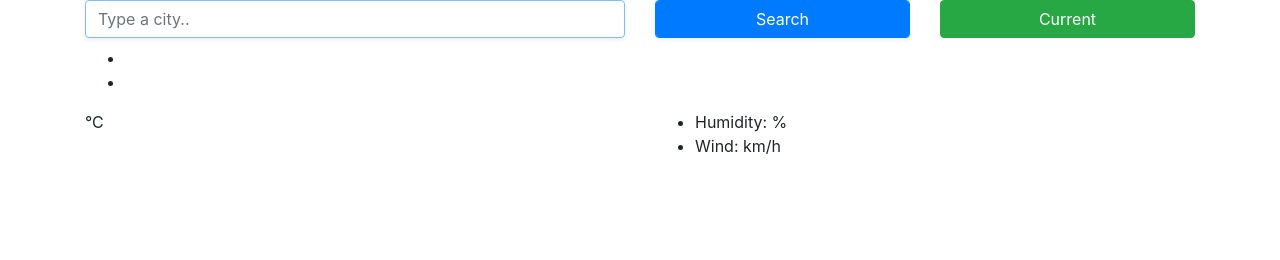
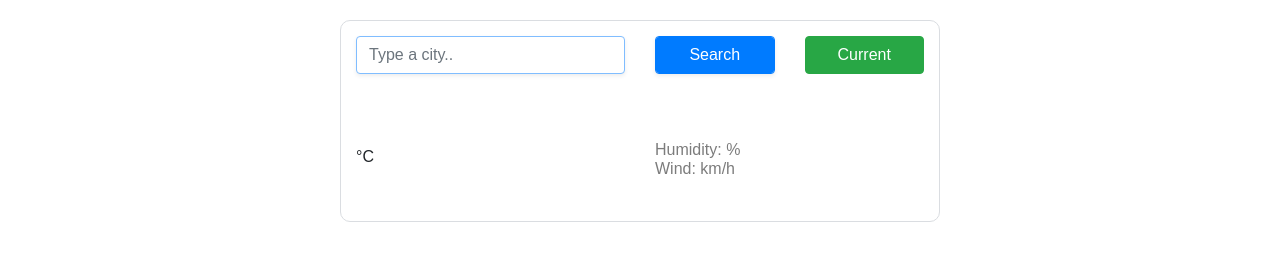
Before and after one commit to Minacha/Week6-homework, a plain HTML site: page index.html in a window 1280 px wide. Drawn offline with nearby package versions, Linux system fonts and the light colour scheme.

Commit message:
Update styles.css

```diff
--- a/styles.css
+++ b/styles.css
@@ -1,75 +1,55 @@
-<!DOCTYPE html>
-<html lang="en">
-  <head>
-    <meta charset="UTF-8" />
-    <meta name="viewport" content="width=device-width, initial-scale=1.0" />
-    <meta http-equiv="X-UA-Compatible" content="ie=edge" />
-    <link
-      rel="stylesheet"
-      href="https://stackpath.bootstrapcdn.com/bootstrap/4.3.1/css/bootstrap.min.css"
-      integrity="sha384-ggOyR0iXCbMQv3Xipma34MD+dH/1fQ784/j6cY/iJTQUOhcWr7x9JvoRxT2MZw1T"
-      crossorigin="anonymous"
-    />
-    <script src="https://unpkg.com/axios/dist/axios.min.js"></script>
-    <link rel="stylesheet" href="styles.css" />
-    <title>Weather App</title>
-  </head>
+body {
+  font-family: arial, sans-serif;
+}
 
-  <body>
-    <div class="container">
-      <div class="weather-app">
-        <form class="search-form" id="search-form">
-          <div class="row">
-            <div class="col-6">
-              <input
-                type="search"
-                placeholder="Type a city.."
-                autofocus="on"
-                autocomplete="off"
-                id="city-input"
-                class="form-control shadow-sm"
-              />
-            </div>
-            <div class="col-3">
-              <input
-                type="submit"
-                value="Search"
-                class="form-control btn btn-primary shadow-sm w-100"
-              />
-            </div>
-            <div class="col-3">
-              <button
-                class="btn btn-success w-100"
-                id="current-location-button"
-              >
-                Current
-              </button>
-            </div>
-          </div>
-        </form>
-        <h1 id="city"></h1>
-        <ul>
-          <li id="date"></li>
-          <li id="description"></li>
-        </ul>
-        <div class="row">
-          <div class="col-6">
-            <div class="clearfix">
-              <div class="float-left">
-                <span class="temperature" id="temperature"></span
-                ><span class="units">°C</span>
-              </div>
-            </div>
-          </div>
-          <div class="col-6">
-            <ul>
-              <li>Humidity: <span id="humidity"></span>%</li>
-              <li>Wind: <span id="wind"></span> km/h</li>
-            </ul>
-          </div>
-        </div>
-      </div>
-    </div>
-    <script src="index.js"></script>
-  </body>
-</html>
+h1 {
+  color: #7c7c7c;
+  font-size: 24px;
+  font-weight: 100;
+  line-height: 28px;
+  margin: 0;
+}
+
+ul {
+  margin: 0 0 10px;
+  padding: 0;
+}
+
+li {
+  color: #7c7c7c;
+  font-size: 16px;
+  font-weight: 100;
+  height: 19px;
+  line-height: 1;
+  list-style: none;
+}
+
+.weather-app {
+  border: 1px solid #dadde1;
+  padding: 15px;
+  margin: 20px auto;
+  border-radius: 10px;
+  max-width: 600px;
+}
+
+.weather-icon {
+  height: 64px;
+  width: 64px;
+  margin-right: 10px;
+}
+
+.temperature {
+  color: rgb(33, 33, 33);
+  font-size: 64px;
+  font-weight: 400;
+  line-height: 1;
+}
+
+.units {
+  position: relative;
+  top: -34px;
+}
+
+.search-form {
+  margin-bottom: 20px;
+}
```
